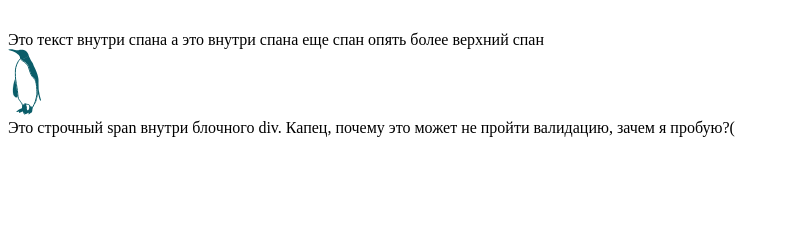
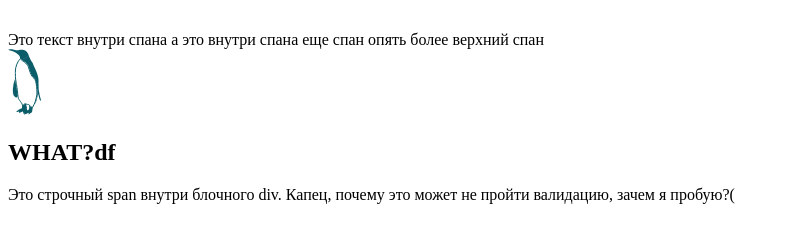
Before and after one commit to drunich-z/hello-world, a plain HTML site: page index.html in a window 1280 px wide. Shown: the part 101-344 px from the top of the page, without its empty margins (0-790 px from the left). Drawn offline with Linux system fonts and the light colour scheme.

Commit message:
Update index.html

```diff
--- a/index.html
+++ b/index.html
@@ -18,6 +18,7 @@
     <img src="./penguin.svg" alt="penguin-image">
     <div>
       <section class="sect">
+        <h2> WHAT?df </h2>
         <span> Это строчный span внутри блочного div. Капец, почему это может не пройти валидацию, зачем я пробую?( </span>
       </section>
     </div>
```
